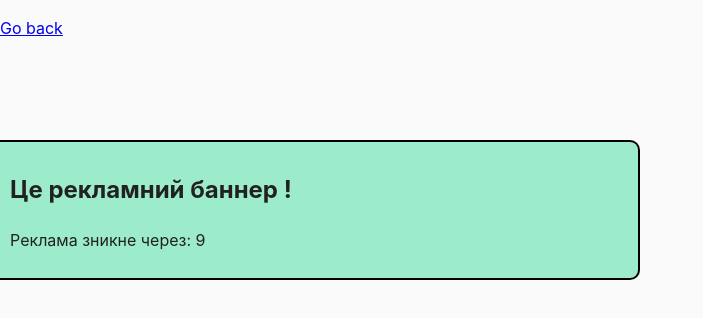
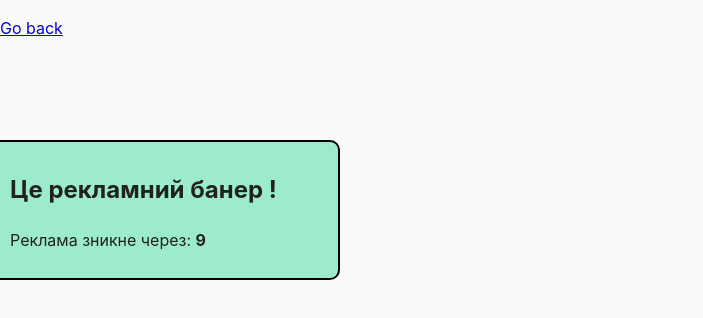
Before and after one commit to Oleksii03/hw-09js, a website built with Parcel: page src/banner.html in a window 1280 px wide. Shown: the whole page, without its empty margins (0-703 px from the left). Built offline with nearby package versions, Linux system fonts and the light colour scheme.

Commit message:
fix banner

```diff
--- a/src/banner.html
+++ b/src/banner.html
@@ -13,8 +13,8 @@
   <p><a href="index.html">Go back</a></p>
 
   <div class="banner js-banner">
-    <h2 class="banner__title">Це рекламний баннер !</h2>
-    <p class="banner__timer">Реклама зникне через:&#160;<span class="timer js-timer"> </span></p>
+    <h2 class="banner__title">Це рекламний банер !</h2>
+    <p class="banner__timer">Реклама зникне через:&#160;<b><span class="timer js-timer"></span></b></p>
   </div>
 
   <script src="./js/banner.js" type="module"></script>
--- a/src/js/banner.js
+++ b/src/js/banner.js
@@ -1,9 +1,12 @@
 const bannerEl = document.querySelector('.js-banner');
 const timerEl = document.querySelector('.js-timer');
 
-let counter = 10;
+
 setTimeout(() => {
+  let counter = 10;
+
   bannerEl.classList.add('is-visible');
+
   const intervalId = setInterval(() => {
 
     timerEl.textContent = counter;
--- a/src/sass/_common.scss
+++ b/src/sass/_common.scss
@@ -28,3 +28,7 @@ li {
 button {
   cursor: pointer;
 }
+
+.list-body {
+  padding: 20px;
+}
--- a/src/sass/pages/banner.scss
+++ b/src/sass/pages/banner.scss
@@ -3,11 +3,11 @@
   border: 2px solid #000;
   border-left: none;
   border-radius: 0 10px 10px 0;
-  max-width: 50vw;
+  max-width: 21.25rem;
   margin-top: 100px;
   padding: 10px;
 
-  transform: translateX(-95%);
+  transform: translateX(-98%);
   transition: transform 500ms;
 }
 
```
Also changed, not shown: src/index.html (+1 -1 lines).
